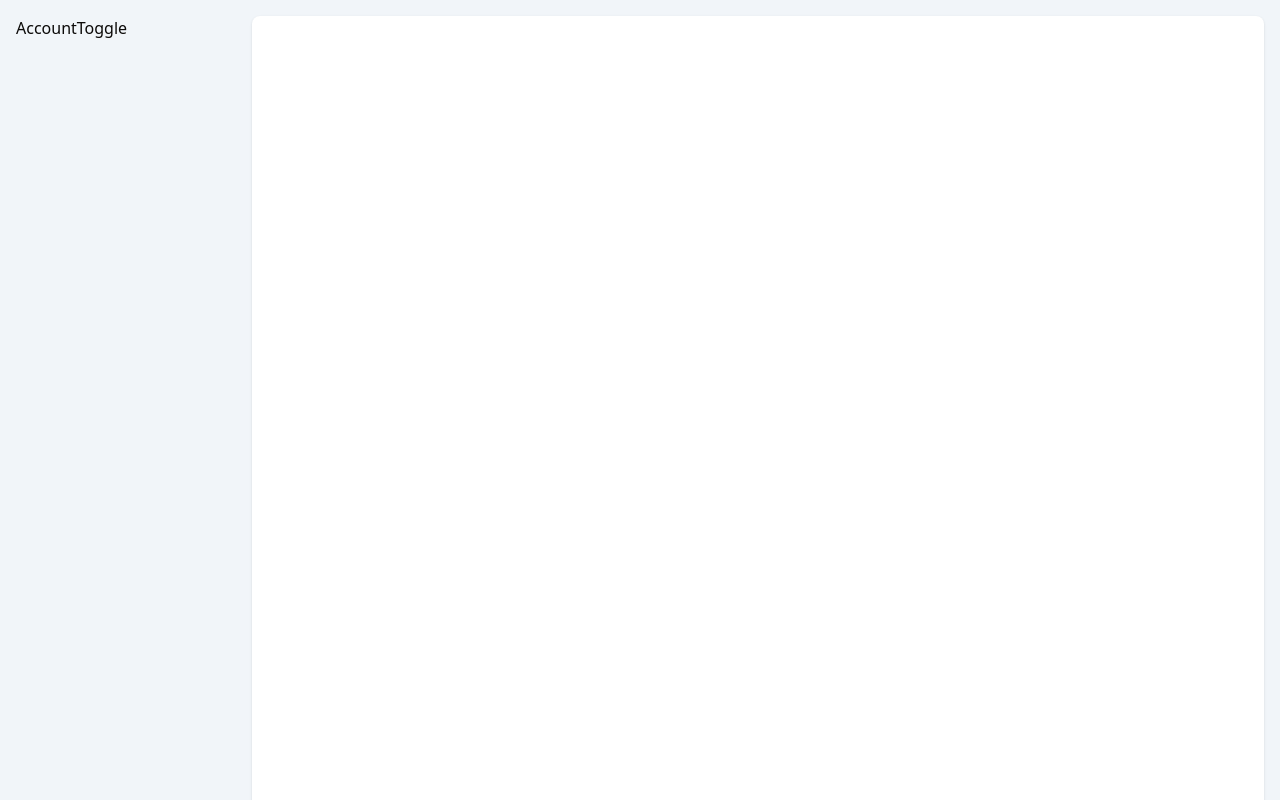
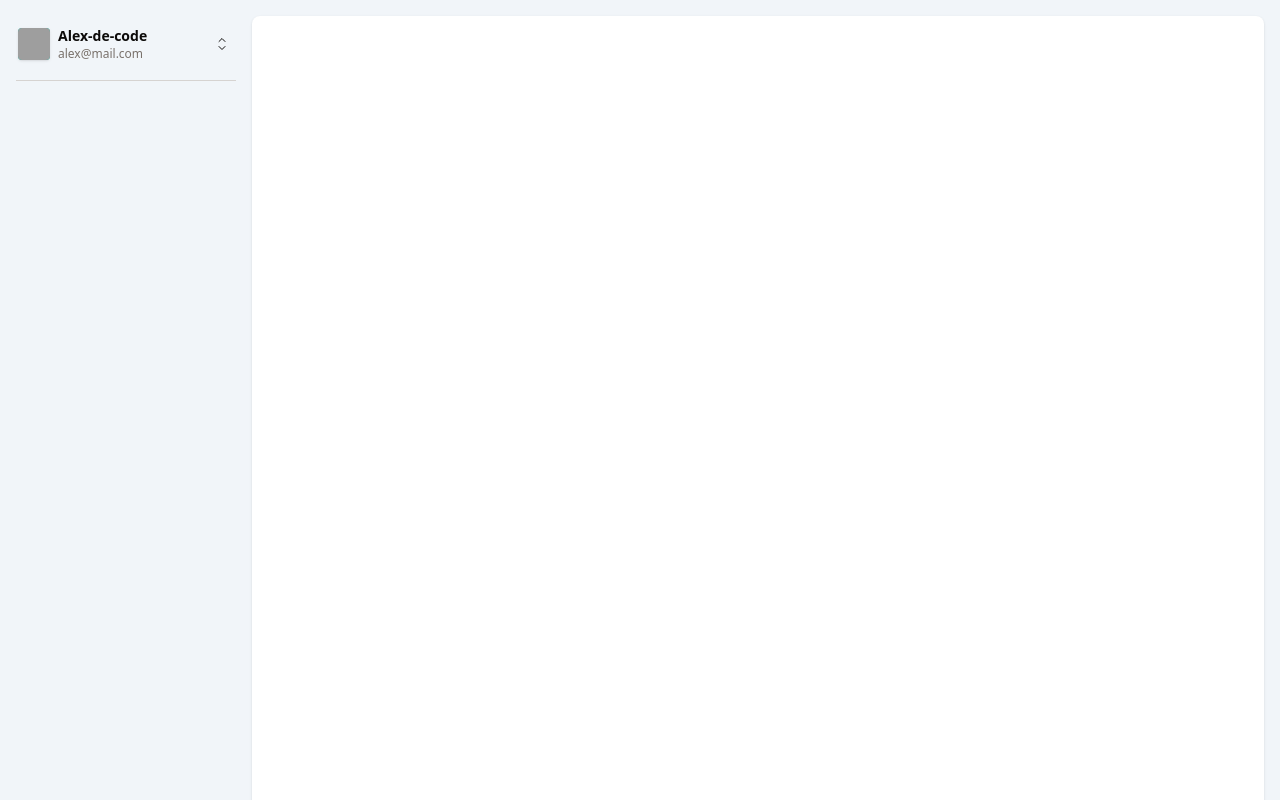
Before and after one commit to Alex-de-code/admin-dashboard-1, a React (Vite) app: page / in a window 1280 px wide. Shown: the top 800 px of the page. Built offline with nearby package versions, Linux system fonts and the light colour scheme; grey boxes are pictures that could not be loaded.

Commit message:
built acct toggle button

```diff
--- a/package.json
+++ b/package.json
@@ -15,6 +15,7 @@
     "postcss": "^8.5.3",
     "react": "^19.0.0",
     "react-dom": "^19.0.0",
+    "react-icons": "^5.5.0",
     "tailwindcss": "^4.0.15"
   },
   "devDependencies": {
--- a/src/components/Sidebar/AccountToggle.jsx
+++ b/src/components/Sidebar/AccountToggle.jsx
@@ -1,7 +1,24 @@
 import React from "react";
+import { FiChevronDown, FiChevronUp } from "react-icons/fi";
 
 const AccountToggle = () => {
-  return <div>AccountToggle</div>;
+  return (
+    <div className="border-b mb-4 mt-2 pb-4 border-stone-300">
+      <button className="flex p-0.5 hover:bg-stone-200 rounded transition-colors relative gap-2 w-full items-center">
+        <img
+          src="https://api.dicebear.com/9.x/open-peeps/svg?seed=Alexander"
+          alt="avatar"
+          className="size-8 rounded shrink-0 bg-teal-500 shadow"
+        />
+        <div className="text-start">
+          <span className="text-sm font-bold block">Alex-de-code</span>
+          <span className="text-xs block text-stone-500">alex@mail.com</span>
+        </div>
+        <FiChevronDown className="absolute right-2 top-1/2 translate-y-[calc(-50%+4px)] text-xs" />
+        <FiChevronUp className="absolute right-2 top-1/2 translate-y-[calc(-50%-4px)] text-xs" />
+      </button>
+    </div>
+  );
 };
 
 export default AccountToggle;
```
Also changed, not shown: 1 other file (tests, documents, lock files or other folders).
